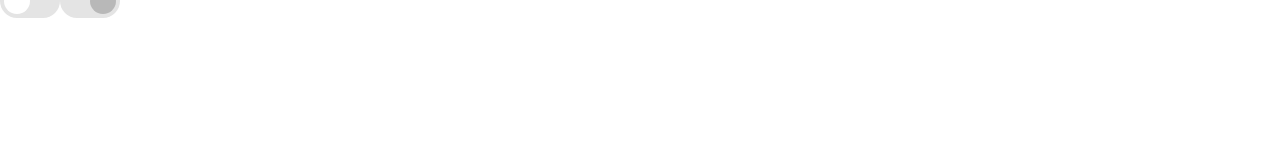
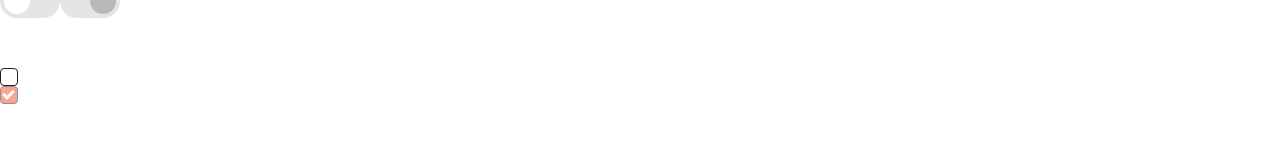
Before and after one commit to Gewinum/cassualo-components, a React (Vite) app: page / in a window 1280 px wide. Shown: the part 1851-1993 px from the top of the page. Before the commit the page ends 1919 px from the top, so only its background shows below. Built offline with nearby package versions, Linux system fonts and the light colour scheme.

Commit message:
feat: implement checkbox

```diff
--- a/src/App.tsx
+++ b/src/App.tsx
@@ -11,6 +11,7 @@ import TextArea from "./components/textarea.tsx";
 import RangeSlider from "./components/rangeSlider.tsx";
 import DualRangeSlider from "./components/dualRangeSlider.tsx";
 import Switch from "./components/switch.tsx";
+import Checkbox from "./components/checkbox.tsx";
 
 type State = {
     perPage: number;
@@ -106,6 +107,9 @@ class App extends React.Component<Nothing, State> {
                 <Switch />
                 <Switch checked={true} disabled={true} />
                 <div style={{margin: "50px"}} />
+                <Checkbox />
+                <Checkbox checked={true} disabled={true} />
+                <div style={{margin: "50px"}} />
             </>
         );
     }
--- /dev/null
+++ b/src/components/checkbox.tsx
@@ -0,0 +1,44 @@
+import * as React from "react";
+import "../styles/checkbox.css";
+
+type Props = {
+    checked?: boolean;
+    onChange?: (val: boolean) => void;
+    disabled?: boolean;
+}
+
+type State = {
+    isChecked: boolean;
+}
+
+class Checkbox extends React.Component<Props, State> {
+    constructor(props: Props) {
+        super(props);
+        this.state = {
+            isChecked: this.props.checked || false,
+        };
+    }
+
+    render() {
+        return (
+            <label className="checkbox">
+                <input
+                    type="checkbox"
+                    checked={this.state.isChecked}
+                    disabled={this.props.disabled}
+                    onChange={() => {
+                        this.setState(prevState => ({
+                            isChecked: !prevState.isChecked
+                        }));
+                        if (this.props.onChange) {
+                            this.props.onChange(this.state.isChecked);
+                        }
+                    }}
+                />
+                <span className="checkmark"></span>
+            </label>
+        );
+    }
+}
+
+export default Checkbox;
--- /dev/null
+++ b/src/styles/checkbox.css
@@ -0,0 +1,68 @@
+.checkbox {
+    display: block;
+    position: relative;
+    cursor: pointer;
+    font-size: 22px;
+    -webkit-user-select: none;
+    -moz-user-select: none;
+    -ms-user-select: none;
+    user-select: none;
+    height: 18px;
+    width: 18px;
+    box-sizing: border-box;
+}
+
+.checkbox input {
+    position: absolute;
+    opacity: 0;
+    cursor: pointer;
+    height: 0;
+    width: 0;
+}
+
+.checkbox .checkmark {
+    position: absolute;
+    top: 0;
+    left: 0;
+    height: 16px;
+    width: 16px;
+    background-color: #fff;
+    border: 1px solid #222222;
+    border-radius: 4px;
+    transition: box-shadow 0.3s ease;
+}
+
+.checkbox input:disabled ~ .checkmark {
+    cursor: not-allowed;
+    opacity: 0.5;
+}
+
+.checkbox .checkmark:hover, .checkbox .checkmark:focus {
+    box-shadow: 0 0 3px black;
+}
+
+.checkbox input:checked ~ .checkmark {
+    background-color: #F35024;
+}
+
+.checkbox .checkmark:after {
+    content: "";
+    position: absolute;
+    display: none;
+}
+
+.checkbox input:checked ~ .checkmark:after {
+    display: block;
+}
+
+.checkbox .checkmark:after {
+    left: 4px;
+    top: 1px;
+    width: 4px;
+    height: 8px;
+    border: solid white;
+    border-width: 0 3px 3px 0;
+    -webkit-transform: rotate(45deg);
+    -ms-transform: rotate(45deg);
+    transform: rotate(45deg);
+}
```
